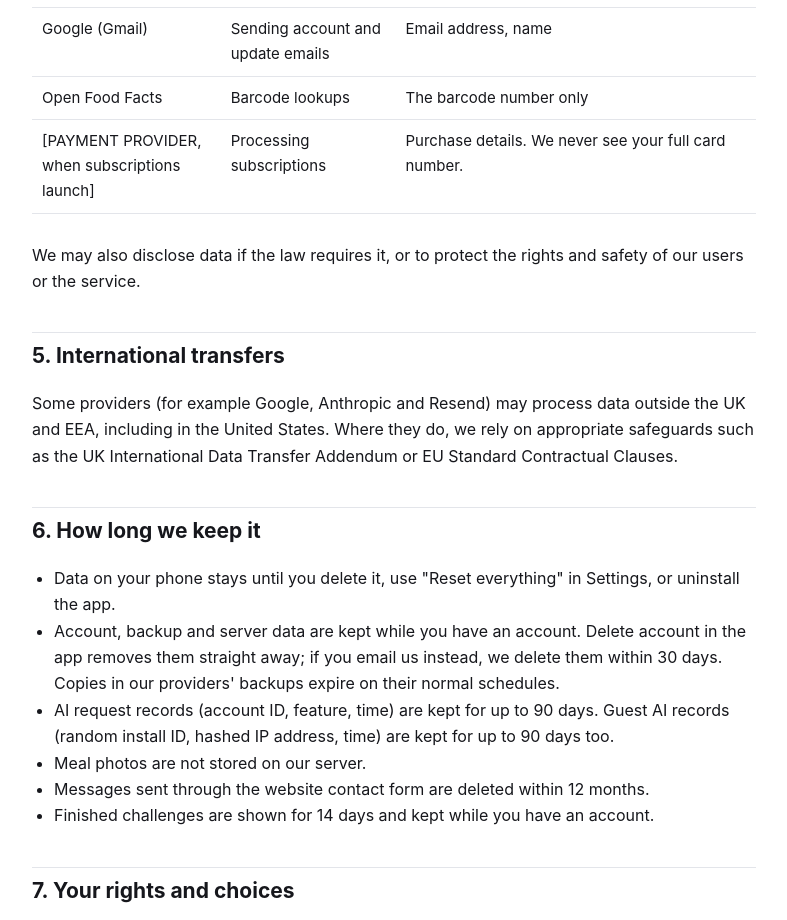
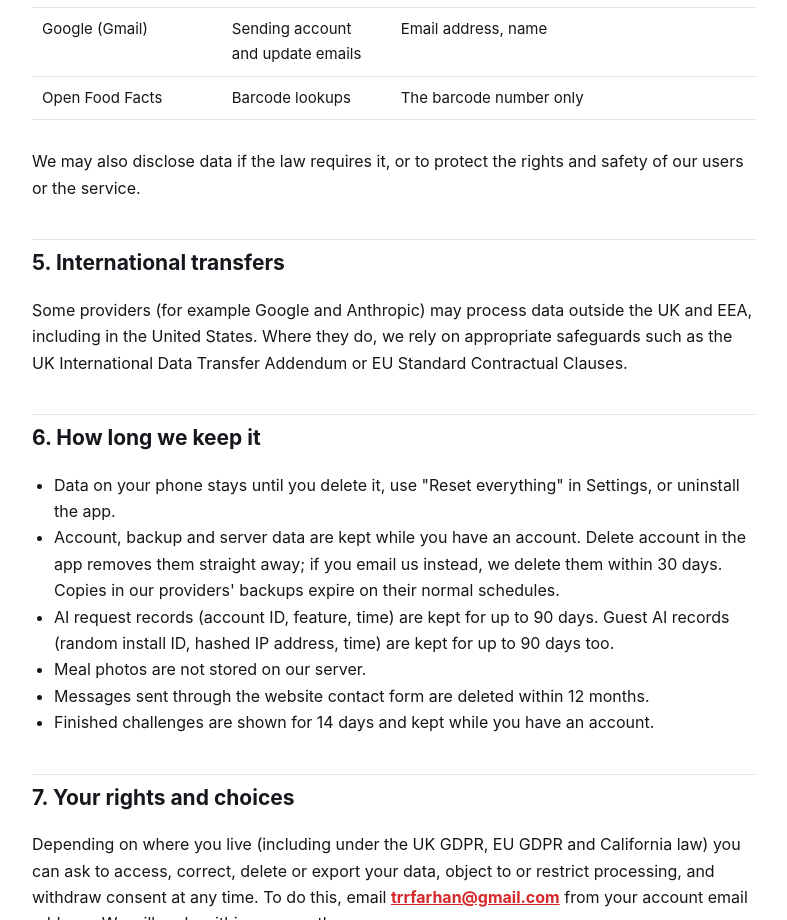
Before and after one commit to farhanrakeeb2005/2setsfitness-site, a plain HTML site: page privacy/index.html in a window 1280 px wide. Shown: the part 5280-6200 px from the top of the page, without its empty margins (246-1033 px from the left). Drawn offline with Linux system fonts and the light colour scheme.

Commit message:
Privacy: drop the payment-provider placeholder and stale Resend mention
Co-Authored-By: Claude Opus 5.5 <noreply@anthropic.com>

```diff
--- a/privacy/index.html
+++ b/privacy/index.html
@@ -116,12 +116,11 @@
   <tr><td>Anthropic</td><td>AI coaching and meal scan</td><td>The content of AI requests (section 2.4)</td></tr>
   <tr><td>Google (Gmail)</td><td>Sending account and update emails</td><td>Email address, name</td></tr>
   <tr><td>Open Food Facts</td><td>Barcode lookups</td><td>The barcode number only</td></tr>
-  <tr><td>[PAYMENT PROVIDER, when subscriptions launch]</td><td>Processing subscriptions</td><td>Purchase details. We never see your full card number.</td></tr>
 </table></div>
 <p>We may also disclose data if the law requires it, or to protect the rights and safety of our users or the service.</p>
 
 <h2>5. International transfers</h2>
-<p>Some providers (for example Google, Anthropic and Resend) may process data outside the UK and EEA, including in the United States. Where they do, we rely on appropriate safeguards such as the UK International Data Transfer Addendum or EU Standard Contractual Clauses.</p>
+<p>Some providers (for example Google and Anthropic) may process data outside the UK and EEA, including in the United States. Where they do, we rely on appropriate safeguards such as the UK International Data Transfer Addendum or EU Standard Contractual Clauses.</p>
 
 <h2>6. How long we keep it</h2>
 <ul>
```
